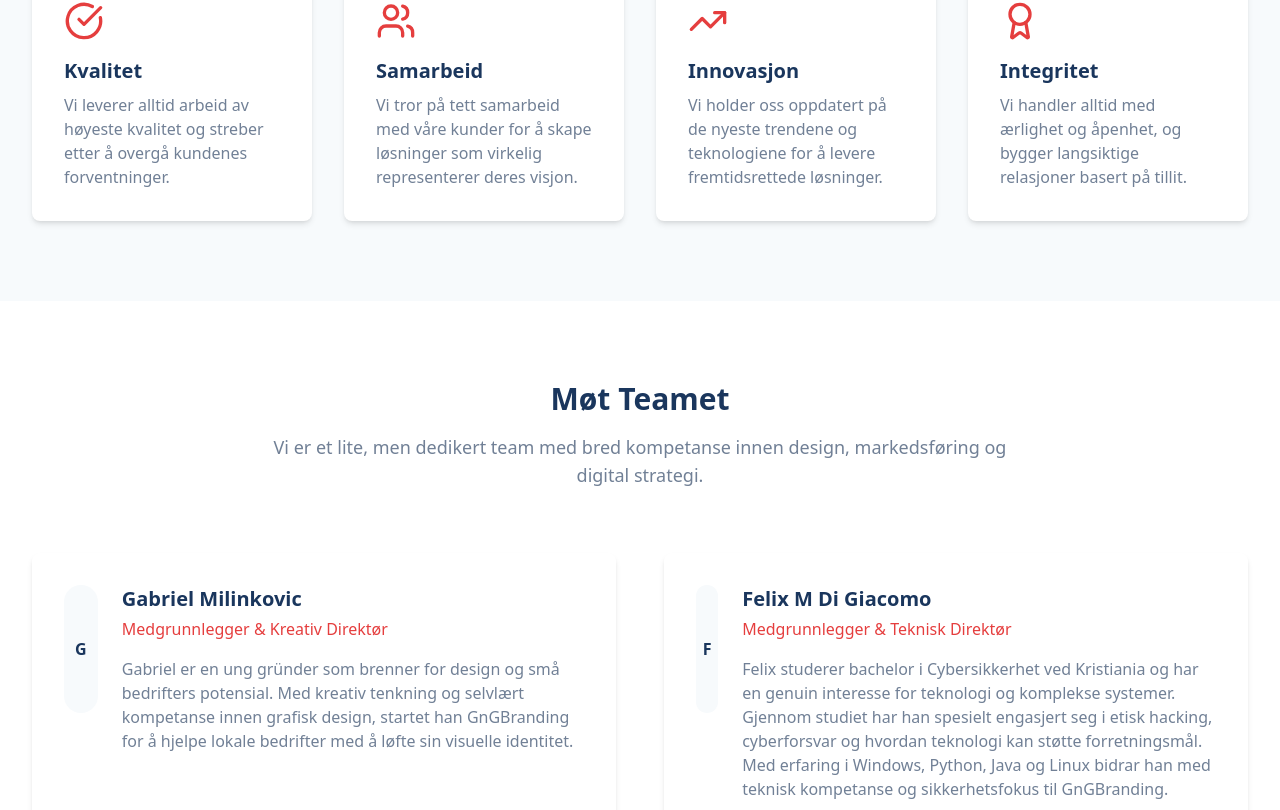
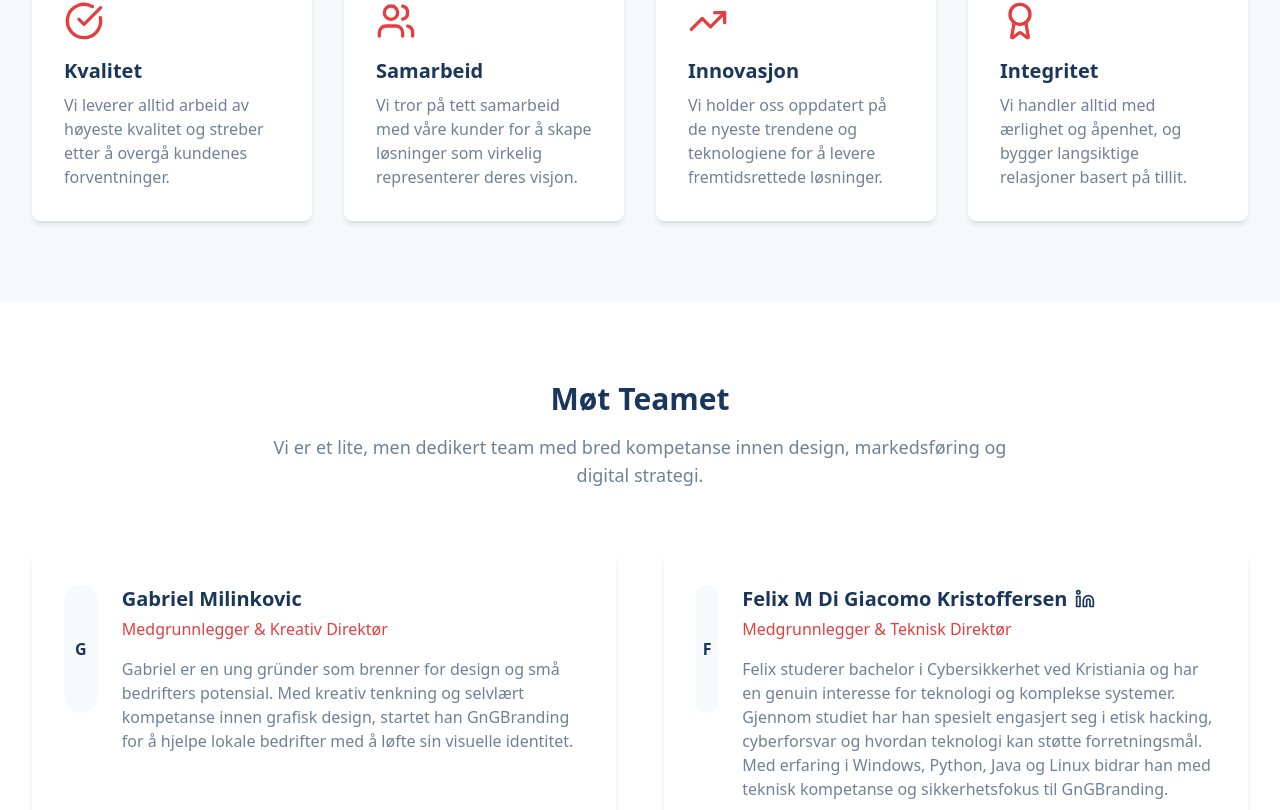
Before and after one commit to ensurik/gngbranding, a React (Vite) app: page /about in a window 1280 px wide. Shown: the part 1067-1877 px from the top of the page. Built offline with nearby package versions, Linux system fonts and the light colour scheme.

Commit message:
Refactor: Update team member name and LinkedIn

```diff
--- a/src/pages/About.tsx
+++ b/src/pages/About.tsx
@@ -2,7 +2,7 @@
 import Navbar from "@/components/Navbar";
 import Footer from "@/components/Footer";
 import CallToAction from "@/components/CallToAction";
-import { CheckCircle, Users, TrendingUp, Award } from "lucide-react";
+import { CheckCircle, Users, TrendingUp, Award, Linkedin } from "lucide-react";
 
 const About = () => {
   const values = [
@@ -35,9 +35,10 @@ const About = () => {
       bio: "Gabriel er en ung gründer som brenner for design og små bedrifters potensial. Med kreativ tenkning og selvlært kompetanse innen grafisk design, startet han GnGBranding for å hjelpe lokale bedrifter med å løfte sin visuelle identitet.",
     },
     {
-      name: "Felix M Di Giacomo",
+      name: "Felix M Di Giacomo Kristoffersen",
       title: "Medgrunnlegger & Teknisk Direktør",
       bio: "Felix studerer bachelor i Cybersikkerhet ved Kristiania og har en genuin interesse for teknologi og komplekse systemer. Gjennom studiet har han spesielt engasjert seg i etisk hacking, cyberforsvar og hvordan teknologi kan støtte forretningsmål. Med erfaring i Windows, Python, Java og Linux bidrar han med teknisk kompetanse og sikkerhetsfokus til GnGBranding.",
+      linkedin: "https://no.linkedin.com/in/felixmdgk/no",
     },
   ];
 
@@ -61,7 +62,7 @@ const About = () => {
           <div className="max-w-4xl mx-auto">
             <h2 className="text-3xl font-bold text-brand-blue mb-6">Vår Historie</h2>
             <p className="text-brand-gray mb-4">
-              GnGBranding ble startet av Gabriel Milinkovic og Joachim Johansen med en klar visjon: å hjelpe både store og små bedrifter med å digitalisere sine produkter og tjenester for å nå et større marked.
+              GnGBranding ble startet av Gabriel Milinkovic og Felix M Di Giacomo Kristoffersen med en klar visjon: å hjelpe både store og små bedrifter med å digitalisere sine produkter og tjenester for å nå et større marked.
             </p>
             <p className="text-brand-gray mb-4">
               I en tid der digital tilstedeværelse blir stadig viktigere, så vi et behov for å tilby skreddersydde digitale løsninger som faktisk gir resultater. Vi startet med enkle prosjekter for lokale bedrifter, og har gradvis bygget opp vår kompetanse og portefølje.
@@ -112,7 +113,19 @@ const About = () => {
                   <span className="text-brand-blue font-bold">{member.name.charAt(0)}</span>
                 </div>
                 <div>
-                  <h3 className="text-xl font-bold text-brand-blue mb-1 text-center md:text-left">{member.name}</h3>
+                  <div className="flex items-center gap-2 justify-center md:justify-start mb-1">
+                    <h3 className="text-xl font-bold text-brand-blue">{member.name}</h3>
+                    {member.linkedin && (
+                      <a
+                        href={member.linkedin}
+                        target="_blank"
+                        rel="noopener noreferrer"
+                        className="text-brand-blue hover:text-brand-accent transition-colors"
+                      >
+                        <Linkedin className="h-5 w-5" />
+                      </a>
+                    )}
+                  </div>
                   <p className="text-brand-accent mb-4 text-center md:text-left">{member.title}</p>
                   <p className="text-brand-gray">{member.bio}</p>
                 </div>
```
